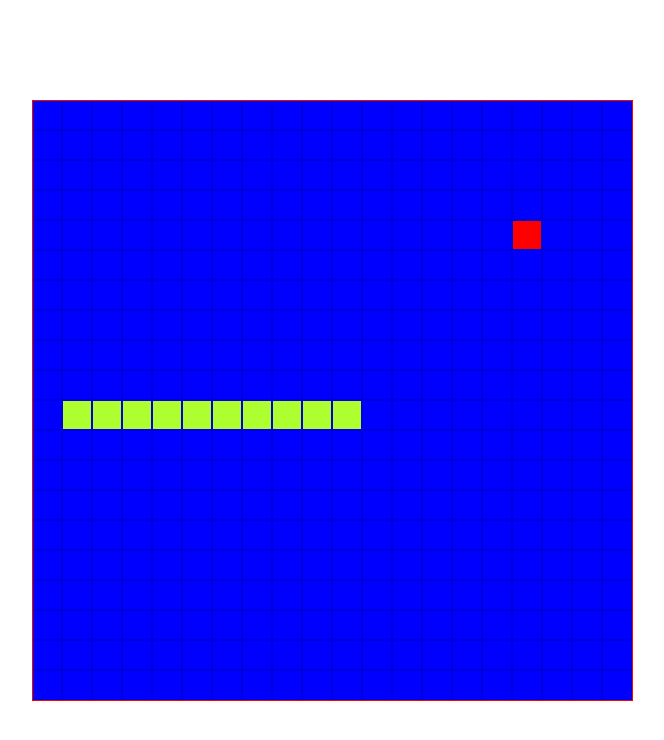
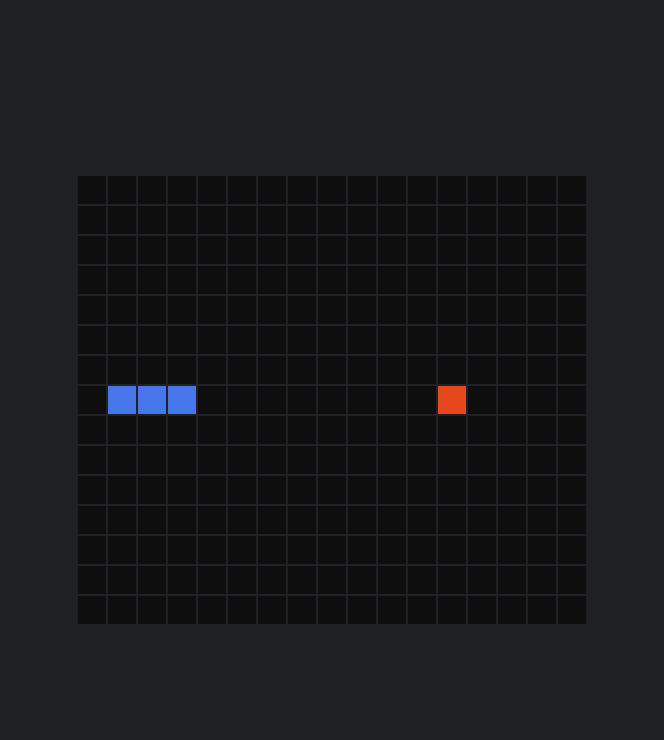
Before and after one commit to oandrewhb/Snake-Game, a plain HTML site: page index.html in a window 1280 px wide. Shown: the whole page, without its empty margins (308-972 px from the left). Drawn offline with nearby package versions, Linux system fonts and the light colour scheme.

Commit message:
UPDATE cores e gerações
- Alterado as dimensções do mapa: width: 20, height, 20 -> width: 17, height: 15;
- A cobra é gerada com 3 de comprimento apartir da posição Y: 10, x: 0;
- A fruta será gerada inicialmente sempre nas coordenadas y: 7, x: 12;
- Alterado as cores dos elementos, inspirados no jogo do Google + um tema escuro no body e no mapa;
- Corrigido alguns problemas envolvendo a geração randomica das frutas e teletransporte da cobra quanto ela bate na parede

```diff
--- a/css/style.css
+++ b/css/style.css
@@ -1,3 +1,7 @@
+body{
+    background-color: #202124;
+}
+
 div.main{
     height: 100vh;
     align-items: center;
@@ -5,9 +9,8 @@ div.main{
 }
 
 #map{
-    border: 1px solid red;
     margin: auto;
-    background-color: rgb(0, 0, 218);
+    background-color: transparent;
 }
 #map tr td{
     height: 30px;
@@ -17,11 +20,11 @@ div.main{
 div.cell{
     height: 100%;
     width: 100%;
-    background-color: blue;
+    background-color: rgba(0, 0, 0, 0.575);
 }
 div.cell.fruit{
-    background-color: red;
+    background-color: #E7471D;
 }
 div.cell.snake{
-    background-color: greenyellow;
+    background-color: #4876EB;
 }
--- a/js/main.js
+++ b/js/main.js
@@ -1,6 +1,6 @@
 const map = {
-    width: 20,
-    height: 20,
+    width: 17,
+    height: 15,
     map: document.querySelector('#map'),
 }
 
@@ -39,11 +39,11 @@ function randomInt(min, max) {
 }
 
 function Fruit(){
-    this.y = 0
-    this.x = 0
+    this.y = 7
+    this.x = 12
     this.changeLocation = function(){
-        let newY = randomInt(0, map.width-1)
-        let newX = randomInt(0, map.height-1)
+        let newY = randomInt(0, map.height-1)
+        let newX = randomInt(0, map.width-1)
 
         while($(mapCells[newY][newX]).hasClass("snake")){
             newX = randomInt(0, map.height-1)
@@ -56,7 +56,6 @@ function Fruit(){
         mapCells[this.y][this.x].classList.add('fruit')
     }
 
-    this.changeLocation()
     mapCells[this.y][this.x].classList.add('fruit')
 }
 const fruit = new Fruit()
@@ -69,7 +68,7 @@ function snakePart(y, x){
 
 const snake = {
     direction: "right",
-    headLocation: {y:10, x:0},
+    headLocation: {y:7, x:0},
     array: [],
     addSnakePart(repetsion=1){
         for(let i = 0; i < repetsion; i++){
@@ -86,7 +85,7 @@ const snake = {
                     newHeadLocation.y--
                 }
             } else if(this.direction == "right"){
-                if(this.headLocation.x == map.height-1){
+                if(this.headLocation.x == map.width-1){
                     newHeadLocation.x = 0
                 } else {
                     newHeadLocation.x++
@@ -99,7 +98,7 @@ const snake = {
                 }
             } else if(this.direction == "left"){
                 if(this.headLocation.x == 0){
-                    newHeadLocation.x = map.height-1
+                    newHeadLocation.x = map.width-1
                 } else {
                     newHeadLocation.x--
                 }
@@ -165,7 +164,7 @@ const snake = {
         return result
     }
 }
-snake.addSnakePart(10)
+snake.addSnakePart(3)
 
 document.addEventListener('keyup', (e) => {
     if (e.code === "ArrowUp" || e.code === "KeyW"){snake.moveSnake("up")}
```
